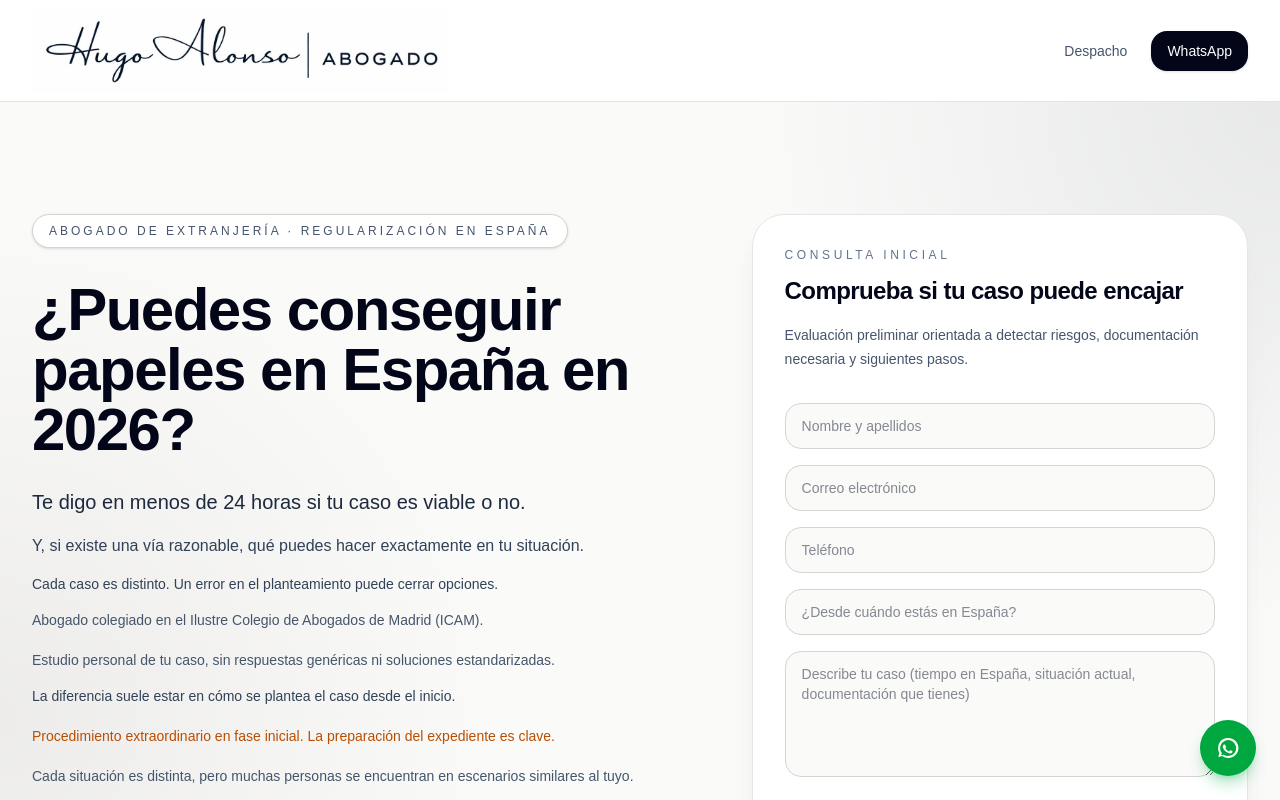
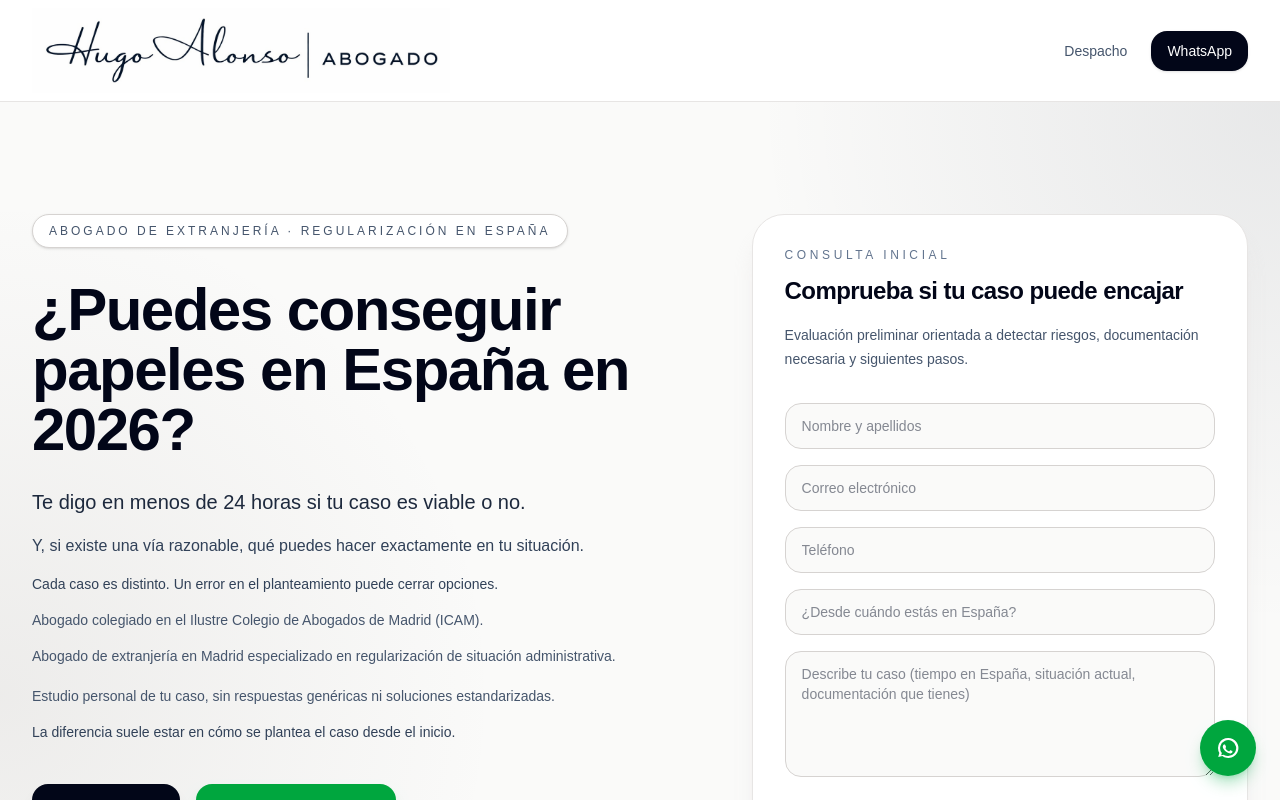
Before and after one commit to HugoAG73/hugo-alonso-web, a Next.js app: page / in a window 1280 px wide. Shown: the top 800 px of the page. Built offline with nearby package versions, Linux system fonts and the light colour scheme.

Commit message:
Optimación copy y SEO fino

```diff
--- a/app/despacho/page.tsx
+++ b/app/despacho/page.tsx
@@ -57,6 +57,10 @@ export default function DespachoPage() {
             <li>Definición de una estrategia adecuada al caso concreto</li>
             <li>Preparación y revisión del expediente con criterio jurídico</li>
           </ul>
+
+          <p>
+            Cada caso se analiza de forma individual, sin aplicar soluciones estándar.
+          </p>
 
           <p>
             Cada decisión se toma en función de la viabilidad real del
--- a/app/page.tsx
+++ b/app/page.tsx
@@ -128,6 +128,10 @@ export default function Home() {
               (ICAM).
             </p>
 
+            <p className="mt-3 max-w-2xl text-sm leading-6 text-slate-600">
+              Abogado de extranjería en Madrid especializado en regularización de situación administrativa.
+            </p>
+
             <p className="mt-4 max-w-2xl text-sm leading-6 text-slate-600">
               Estudio personal de tu caso, sin respuestas genéricas ni
               soluciones estandarizadas.
@@ -136,16 +140,6 @@ export default function Home() {
             <p className="mt-3 max-w-2xl text-sm leading-6 text-slate-700">
               La diferencia suele estar en cómo se plantea el caso desde el
               inicio.
-            </p>
-
-            <p className="mt-4 max-w-2xl text-sm leading-6 text-amber-700">
-              Procedimiento extraordinario en fase inicial. La preparación del
-              expediente es clave.
-            </p>
-
-            <p className="mt-4 max-w-2xl text-sm leading-6 text-slate-600">
-              Cada situación es distinta, pero muchas personas se encuentran en
-              escenarios similares al tuyo.
             </p>
 
             <div className="mt-10 flex flex-col gap-4 sm:flex-row">
```
